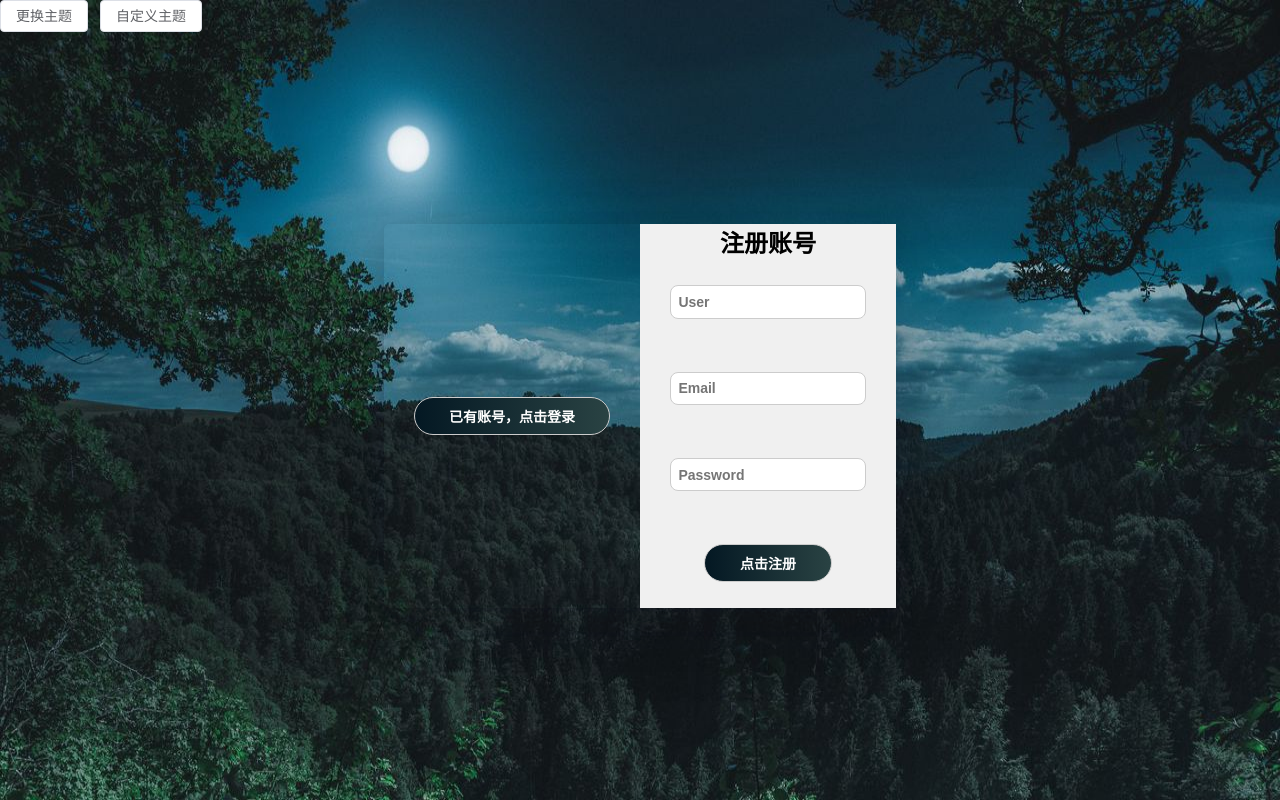
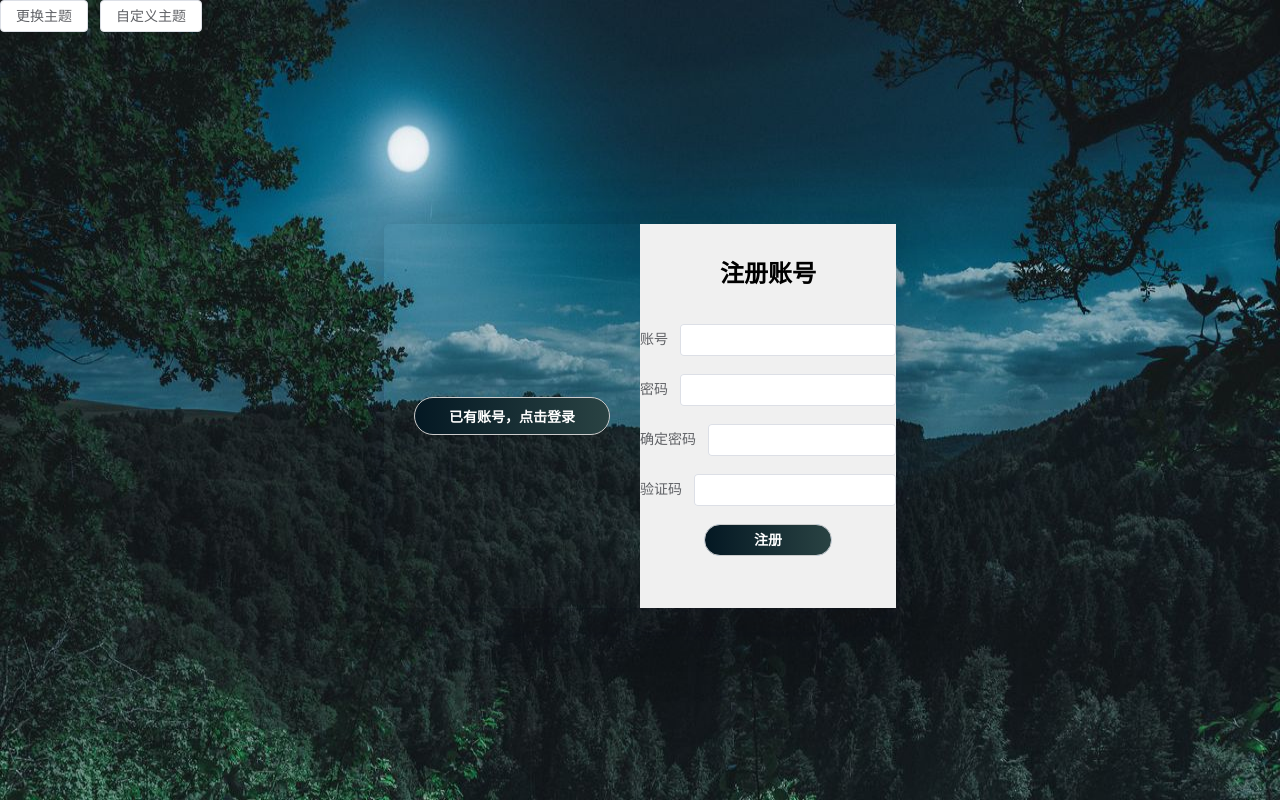
Before and after one commit to Dtnks/Ha, a Vue app: page /signin in a window 1280 px wide. Built offline with nearby package versions, Linux system fonts and the light colour scheme.

Commit message:
注册登录改成了表单，但是验证还没有写完

```diff
--- a/components.d.ts
+++ b/components.d.ts
@@ -8,6 +8,9 @@ export {}
 declare module 'vue' {
   export interface GlobalComponents {
     ElButton: typeof import('element-plus/es')['ElButton']
+    ElForm: typeof import('element-plus/es')['ElForm']
+    ElFormItem: typeof import('element-plus/es')['ElFormItem']
+    ElInput: typeof import('element-plus/es')['ElInput']
     RouterLink: typeof import('vue-router')['RouterLink']
     RouterView: typeof import('vue-router')['RouterView']
   }
--- a/src/App.vue
+++ b/src/App.vue
@@ -60,7 +60,6 @@
     {
 	    rand=Math.floor(Math.random() * max);
     }
-    console.log(rand)
     theme.background=background[rand]
   }
   function personalize(){
--- a/src/pages/login.vue
+++ b/src/pages/login.vue
@@ -1,26 +1,78 @@
 <script lang="ts" setup>
     defineProps(["linnear"])
     import router from '@/router'
+import { isConstructorDeclaration } from 'typescript';
     import {reactive} from 'vue'
-    let user=reactive({Email:'',Password:''})
-    function login(){
-        console.log(user)
+    function submitForm(Formname:string){
+        console.log(Formname)
 
-            router.push({path:'/home'})
+        // router.push({path:'/home'})
     }
+    let validatePass=(rule:object,value:string,callback:any)=>{
+        if (value===''){
+            console.log(value)
+           return  callback(new Error('请输入账号'));
+        }
+        else{
+            callback()
+        }
+    }
+    let validatePass2=(rule:object,value:string,callback:any)=>{
+        if (value===''){
+            callback(new Error('请输入密码'));
+        }
+        else{
+            callback()
+        }
+    }
+    let checkAge=(rule:object,value:string,callback:any)=>{
+        if (!value) {
+          return callback(new Error('验证码不能为空'));
+        }
+        else{
+            callback()
+        }
+    }
+    let ruleForm=reactive({
+          account: '',
+          pass: '',
+          vali: ''
+        })
+    let rules={
+        account: [
+            { validator: validatePass, trigger: 'blur' }
+          ],
+          pass: [
+            { validator: validatePass2, trigger: 'blur' }
+          ],
+          vali: [
+            { validator: checkAge, trigger: 'blur' }
+          ]
+    }
+
 </script>
 
 <template>
     <div id="log">
         <div class="left">
             <h2>欢迎登录</h2>
-            <input v-model="user.Email" placeholder="Email">
-            <input v-model="user.Password" placeholder="Password">
-            <span id="forget">忘记密码？</span>
-            <button @click="login">点击登录</button>
+            <el-form :model="ruleForm" status-icon :rules="rules" ref="ruleform" class="demo-ruleForm" style="margin: auto;">
+                <el-form-item label="账号" prop="account">
+                    <el-input type="password" v-model="ruleForm.account" autocomplete="on"></el-input>
+                </el-form-item>
+                <el-form-item label="密码" prop="pass">
+                    <el-input type="password" v-model="ruleForm.pass" autocomplete="off"></el-input>
+                </el-form-item>
+                <el-form-item label="验证码" prop="vali">
+                    <el-input v-model.number="ruleForm.vali"></el-input>
+                </el-form-item>
+                <el-form-item>
+                    <el-button type="primary" @click="submitForm('ruleForm')" class="blink">登录</el-button>
+                </el-form-item>
+            </el-form>
         </div>
         <div class="right">
-            <RouterLink to="/signin">没有账号，点击注册</RouterLink>
+            <RouterLink to="/signin" class="blink">没有账号，点击注册</RouterLink>
         </div>
     </div>
 </template>
@@ -35,6 +87,9 @@
         width: 40%;
         height: 50%;
         font-family: "Microsoft soft";
+    }
+    .left h2{
+        margin-top: 30px;
     }
     .left{
         flex:1;
@@ -58,8 +113,7 @@
         font-size: 14px;
         font-weight: 700;
     }
-    .right a,
-    .left button{
+    .blink{
         width: 50%;
         margin: auto;
         position: relative;
@@ -74,15 +128,13 @@
         cursor: pointer;
         transform-style: preserve-3d;
     }
-    button{
+    .blink{
         color: white;
     }
-    .right a:hover,
-    button:hover{
+    .blink:hover{
         animation: animate 8s linear infinite;
     }
-    .right a::before,
-    button::before{
+    .blink::before{
         content: '';
         position:absolute;
         width: 100%;
@@ -94,8 +146,7 @@
         border-radius: 40px;
         opacity: 0;
     }
-    .right a:hover::before,
-    button:hover::before{
+    .blink:hover::before{
         filter: blur(20px);
         opacity: 1;
         animation: animate 8s linear infinite;
--- a/src/pages/signin.vue
+++ b/src/pages/signin.vue
@@ -4,26 +4,80 @@ import {reactive} from 'vue'
     import {} from 'vue-router'
     defineProps(["linnear"])
     let user=reactive({Username:'',Email:'',Password:''})
-    function sign(){
-        console.log(user)
+    function submitForm(Formname:string){
+        console.log(Formname)
+        alert("注册成功")
+        // router.push({path:'/home'})
+    }
+    let validatePass=(rule:object,value:string,callback:any)=>{
+        if (value===''){
+            console.log(value)
+           return  callback(new Error('请输入账号'));
+        }
+        else{
+            callback()
+        }
+    }
+    let validatePass2=(rule:object,value:string,callback:any)=>{
+        if (value===''){
+            callback(new Error('请输入密码'));
+        }
+        else{
+            callback()
+        }
+    }
+    let checkAge=(rule:object,value:string,callback:any)=>{
+        if (!value) {
+          return callback(new Error('验证码不能为空'));
+        }
+        else{
+            callback()
+        }
+    }
+    let ruleForm=reactive({
+          account: '',
+          pass: '',
+          vali: ''
+        })
+    let rules={
+        account: [
+            { validator: validatePass, trigger: 'blur' }
+          ],
+          pass: [
+            { validator: validatePass2, trigger: 'blur' }
+          ],
+          vali: [
+            { validator: checkAge, trigger: 'blur' }
+          ]
+    }
 
-            alert("注册成功")
-            router.push({path:'/login'})
-
-    }
 </script>
 
 <template>
     <div id="log">
         <div class="left">
-            <RouterLink to="/login">已有账号，点击登录</RouterLink>
+            <RouterLink to="/login" class="blink">已有账号，点击登录</RouterLink>
         </div>
         <div class="right">
             <h2>注册账号</h2>
-            <input v-model="user.Username" placeholder="User">
-            <input v-model="user.Email" placeholder="Email">
-            <input v-model="user.Password" placeholder="Password">
-            <button @click="sign">点击注册</button>
+            <el-form :model="ruleForm" status-icon :rules="rules" ref="ruleform" class="demo-ruleForm" style="margin: auto;">
+                <el-form-item label="账号" prop="account">
+                    <el-input type="password" v-model="ruleForm.account" autocomplete="on"></el-input>
+                </el-form-item>
+                <el-form-item label="密码" prop="pass">
+                    <el-input type="password" v-model="ruleForm.pass" autocomplete="off"></el-input>
+                </el-form-item>
+                <el-form-item label="确定密码" prop="pass">
+                    <el-input type="password" v-model="ruleForm.checkPass" autocomplete="off"></el-input>
+                </el-form-item>
+                <el-form-item label="验证码" prop="vali">
+                    <el-input v-model.number="ruleForm.vali"></el-input>
+                </el-form-item>
+                <div></div>
+                <el-form-item>
+                    <el-button type="primary" @click="submitForm('ruleForm')" class="blink">注册</el-button>
+                </el-form-item>
+            </el-form>
         </div>
     </div>
 </template>
@@ -39,6 +93,9 @@ import {reactive} from 'vue'
         width: 40%;
         height: 50%;
         font-family: "Microsoft soft";
+    }
+    .right h2{
+        margin-top: 30px;
     }
     .right{
         flex:1;
@@ -62,8 +119,7 @@ import {reactive} from 'vue'
         font-size: 14px;
         font-weight: 700;
     }
-    .left a,
-    button{
+    .blink{
         width: 50%;
         margin: auto;
         position:relative;
@@ -78,15 +134,10 @@ import {reactive} from 'vue'
         cursor: pointer;
         transform-style: preserve-3d;
     }
-    button{
-        color: white;
-    }
-    .left a:hover,
-    button:hover{
+    .blink:hover{
         animation: animate 8s linear infinite;
     }
-    .left a::before,
-    button::before{
+    .blink::before{
         content: '';
         position:absolute;
         width: 100%;
@@ -98,8 +149,7 @@ import {reactive} from 'vue'
         border-radius: 40px;
         opacity: 0;
     }
-    .left a:hover::before,
-    button:hover::before{
+    .blink:hover::before{
         filter: blur(20px);
         opacity: 1;
         transform: translateZ(-1px);
```
Also changed, not shown: 1 other file (tests, documents, lock files or other folders).
